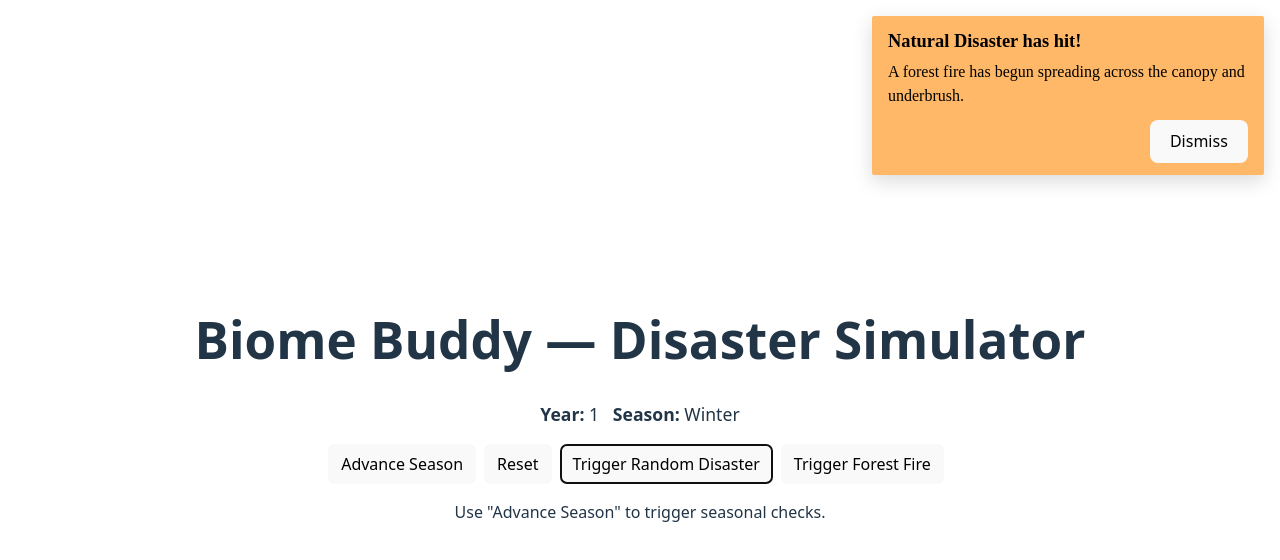
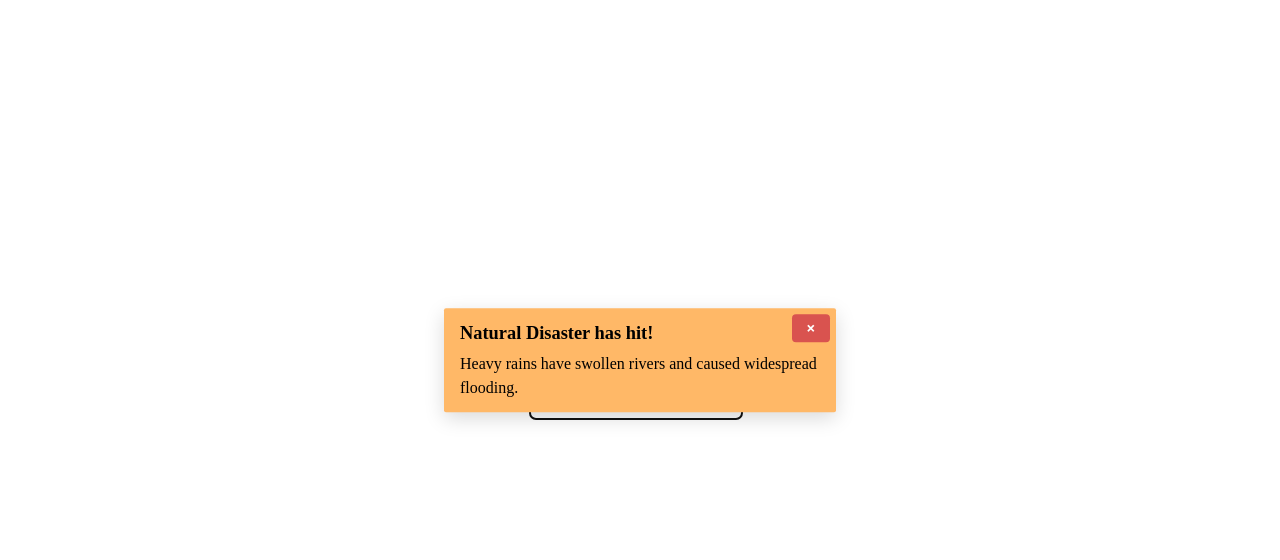
Before and after one commit to Ruprabhu25/CSE210FinalProject, a React (Vite) app in the folder biome-buddy/: page / in a window 1280 px wide. Both pictures are taken after a click on the button "Trigger Random Disaster". Shown: the top 560 px of the page. Built offline with nearby package versions, Linux system fonts and the light colour scheme; a web font is replaced by a local one.

Commit message:
very simple buttom to trigger popup

```diff
--- a/biome-buddy/src/App.css
+++ b/biome-buddy/src/App.css
@@ -13,9 +13,11 @@
   will-change: filter;
   transition: filter 300ms;
 }
+
 .logo:hover {
   filter: drop-shadow(0 0 2em #646cffaa);
 }
+
 .logo.react:hover {
   filter: drop-shadow(0 0 2em #61dafbaa);
 }
@@ -24,6 +26,7 @@
   from {
     transform: rotate(0deg);
   }
+
   to {
     transform: rotate(360deg);
   }
@@ -71,9 +74,11 @@
 
 .disaster-popup-inline {
   position: fixed;
-  right: 1rem;
-  top: 1rem;
-  z-index: 60;
+  left: 50%;
+  top: 45%;
+  transform: translate(-50%, -50%);
+  z-index: 9999;
+  pointer-events: auto;
 }
 
 .disaster-popup-card {
@@ -81,8 +86,9 @@
   padding: 0.75rem 1rem;
   border-radius: 2px;
   max-width: 360px;
-  box-shadow: 0 6px 20px rgba(0,0,0,0.15);
+  box-shadow: 0 6px 20px rgba(0, 0, 0, 0.15);
   text-align: left;
+  position: relative;
 }
 
 .disaster-title {
@@ -98,7 +104,23 @@
   color: #000;
 }
 
-.popup-actions {
-  margin-top: 0.75rem;
-  text-align: right;
+.popup-close {
+  position: absolute;
+  top: 6px;
+  right: 6px;
+  width: 28px;
+  height: 28px;
+  border-radius: 4px;
+  border: none;
+  background: #d9534f;
+  color: #fff;
+  font-weight: 700;
+  display: flex;
+  align-items: center;
+  justify-content: center;
+  cursor: pointer;
 }
+
+.popup-close:focus {
+  outline: 2px solid rgba(0, 0, 0, 0.2);
+}
--- a/biome-buddy/src/App.jsx
+++ b/biome-buddy/src/App.jsx
@@ -5,9 +5,6 @@ import DisasterPopup from './DisasterPopup'
 function App() {
   return (
     <div className="app-root">
-      <header>
-        <h1>Biome Buddy — Disaster Simulator</h1>
-      </header>
       <main>
         <DisasterManager />
       </main>
--- a/biome-buddy/src/DisasterManager.jsx
+++ b/biome-buddy/src/DisasterManager.jsx
@@ -1,63 +1,17 @@
-import { useState } from 'react'
 import './App.css'
 import { showDisaster, DISASTER_TEXTS } from './disasterBus'
 
-const SEASONS = ['Winter', 'Spring', 'Summer', 'Fall']
-
-const DISASTERS = {
-  Wildfire: { probabilities: { Winter: 0.02, Spring: 0.10, Summer: 0.35, Fall: 0.50 } },
-  Flood: { probabilities: { Winter: 0.15, Spring: 0.30, Summer: 0.05, Fall: 0.20 } },
-}
-
-function pickDisasterForSeason(season) {
-  for (const [name, cfg] of Object.entries(DISASTERS)) {
-    const p = cfg.probabilities[season] ?? 0
-    if (Math.random() < p) return { name, season }
-  }
-  return null
-}
-
 export default function DisasterManager() {
-  const [year, setYear] = useState(1)
-  const [seasonIndex, setSeasonIndex] = useState(0)
-
-  function advanceSeason() {
-    const nextIndex = (seasonIndex + 1) % SEASONS.length
-    const nextYear = seasonIndex === SEASONS.length - 1 ? year + 1 : year
-    setSeasonIndex(nextIndex)
-    setYear(nextYear)
-
-    // Check for disasters on season change and trigger popup imperatively
-    const season = SEASONS[nextIndex]
-    const disaster = pickDisasterForSeason(season)
-    if (disaster) {
-      showDisaster({
-        name: disaster.name,
-        message: `${disaster.name} occurred in ${season} of year ${nextYear}!`,
-      })
-    }
+    function triggerRandom() {
+        const keys = Object.keys(DISASTER_TEXTS)
+        const k = keys[Math.floor(Math.random() * keys.length)]
+        showDisaster(k)
     }
 
     return (
         <div className="disaster-root">
-      <div className="status">
-        <strong>Year:</strong> {year} &nbsp; <strong>Season:</strong> {SEASONS[seasonIndex]}
-      </div>
-
             <div className="controls">
-        <button onClick={advanceSeason}>Advance Season</button>
-        <button onClick={() => { setYear(1); setSeasonIndex(0); }}>Reset</button>
-        <button onClick={() => {
-          // Trigger a random predefined disaster via the imperative API
-          const keys = Object.keys(DISASTER_TEXTS)
-          const k = keys[Math.floor(Math.random() * keys.length)]
-          showDisaster(k)
-        }}>Trigger Random Disaster</button>
-        <button onClick={() => showDisaster('forest_fire')}>Trigger Forest Fire</button>
-      </div>
-
-      <div className="current">
-        <div className="no-disaster">Use "Advance Season" to trigger seasonal checks.</div>
+                <button onClick={triggerRandom}>Trigger Random Disaster</button>
             </div>
         </div>
     )
--- a/biome-buddy/src/DisasterPopup.jsx
+++ b/biome-buddy/src/DisasterPopup.jsx
@@ -21,11 +21,9 @@ export default function DisasterPopup() {
     return (
         <div className="disaster-popup-inline" role="dialog" aria-live="polite">
             <div className="disaster-popup-card">
+                <button className="popup-close" aria-label="Close" onClick={() => setActive(null)}>×</button>
                 <h3 className="disaster-title">Natural Disaster has hit!</h3>
                 <p className="disaster-body">{active.message}</p>
-        <div className="popup-actions">
-          <button onClick={() => setActive(null)}>Dismiss</button>
-        </div>
             </div>
         </div>
     )
```
Also changed, not shown: biome-buddy/src/disasterBus.js (indentation only). Lines whose indentation alone changed are shown as unchanged.
